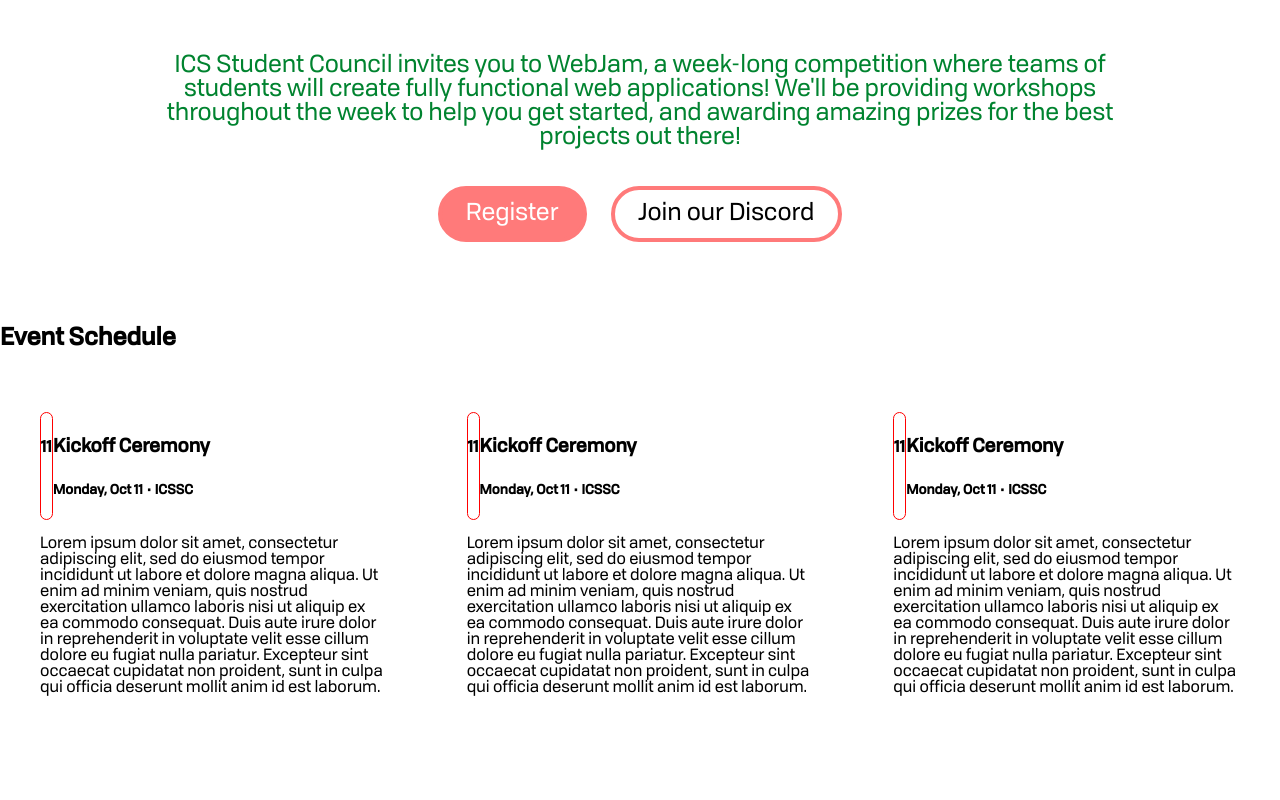
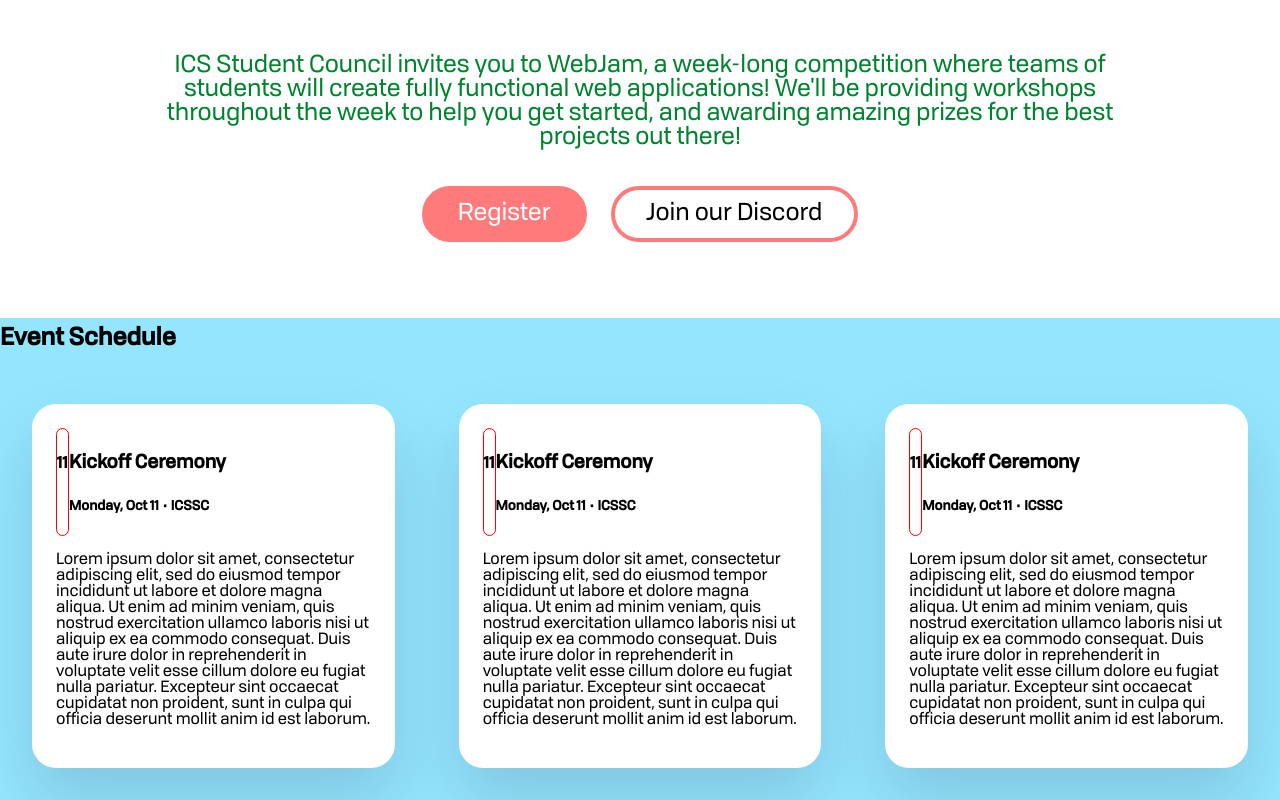
Before and after one commit to ryanmohta/webjam-2021, a React (Create React App) app: page / in a window 1280 px wide. Shown: the part 734-1534 px from the top of the page. Before the commit the page ends 1486 px from the top, so only its background shows below. Built offline with nearby package versions, Linux system fonts and the light colour scheme.

Commit message:
Simplified html classes

```diff
--- a/src/App.js
+++ b/src/App.js
@@ -5,7 +5,7 @@
 function App() {
   return (
     <div className="App">
-      <header className="App-header">
+      <header className="header">
         <img src={coverLight} className="App-logo" alt="logo" />
         <div className="content">
           <h3>ICS Student Council invites you to WebJam, a week-long competition where teams of students will create fully functional web applications! We'll be providing workshops throughout the week to help you get started, and awarding amazing prizes for the best projects out there!</h3>
@@ -13,9 +13,9 @@
           <h4><a href="#">Join our Discord</a></h4>
         </div>
       </header>
-      <div className="App-schedule">
+      <div className="schedule">
         <h2>Event Schedule</h2>
-        <div className="App-schedule-events">
+        <div className="events">
           <Event name="Kickoff Ceremony" shortDate="11" info="Monday, Oct 11 • ICSSC" description="Lorem ipsum dolor sit amet, consectetur adipiscing elit, sed do eiusmod tempor incididunt ut labore et dolore magna aliqua. Ut enim ad minim veniam, quis nostrud exercitation ullamco laboris nisi ut aliquip ex ea commodo consequat. Duis aute irure dolor in reprehenderit in voluptate velit esse cillum dolore eu fugiat nulla pariatur. Excepteur sint occaecat cupidatat non proident, sunt in culpa qui officia deserunt mollit anim id est laborum." />
           <Event name="Kickoff Ceremony" shortDate="11" info="Monday, Oct 11 • ICSSC" description="Lorem ipsum dolor sit amet, consectetur adipiscing elit, sed do eiusmod tempor incididunt ut labore et dolore magna aliqua. Ut enim ad minim veniam, quis nostrud exercitation ullamco laboris nisi ut aliquip ex ea commodo consequat. Duis aute irure dolor in reprehenderit in voluptate velit esse cillum dolore eu fugiat nulla pariatur. Excepteur sint occaecat cupidatat non proident, sunt in culpa qui officia deserunt mollit anim id est laborum." />
           <Event name="Kickoff Ceremony" shortDate="11" info="Monday, Oct 11 • ICSSC" description="Lorem ipsum dolor sit amet, consectetur adipiscing elit, sed do eiusmod tempor incididunt ut labore et dolore magna aliqua. Ut enim ad minim veniam, quis nostrud exercitation ullamco laboris nisi ut aliquip ex ea commodo consequat. Duis aute irure dolor in reprehenderit in voluptate velit esse cillum dolore eu fugiat nulla pariatur. Excepteur sint occaecat cupidatat non proident, sunt in culpa qui officia deserunt mollit anim id est laborum." />
--- a/src/App.scss
+++ b/src/App.scss
@@ -1,4 +1,4 @@
-.App-header .content {
+.header .content {
   margin: 5% 10%;
   text-align: center;
   color: rgb(0, 131, 47);
@@ -12,7 +12,7 @@
   h4 {
     display: inline-block;
     border: 4px solid rgb(255, 122, 122);
-    padding: 12px 24px;
+    padding: 12px 32px;
     margin: 12px;
     border-radius: 9999px;
 
@@ -29,14 +29,20 @@
   }
 }
 
-.App-schedule-events {
-  display: grid;
-  grid-template-columns: repeat(auto-fit, minmax(380px, 1fr));
+.schedule {
+  background-color: rgb(148, 230, 255);
+
+  .events {
+    display: grid;
+    grid-template-columns: repeat(auto-fit, minmax(240px, 1fr));
+  }
 }
 
 .Event {
+  background-color: white;
+  box-shadow: rgba(17, 12, 46, 0.15) 0px 32px 64px 0px;
   padding: 24px;
-  margin: 16px;
+  margin: 32px;
   border-radius: 24px;
 }
 
```
